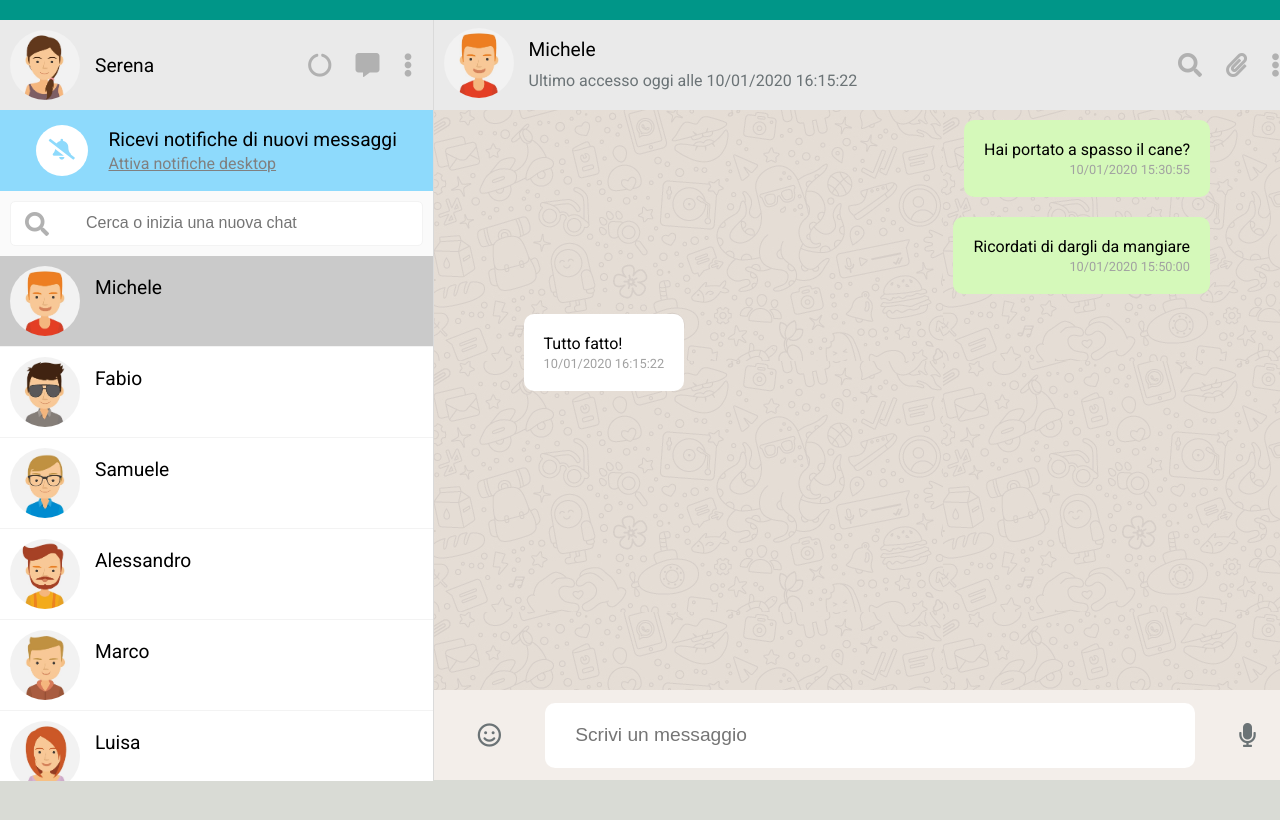
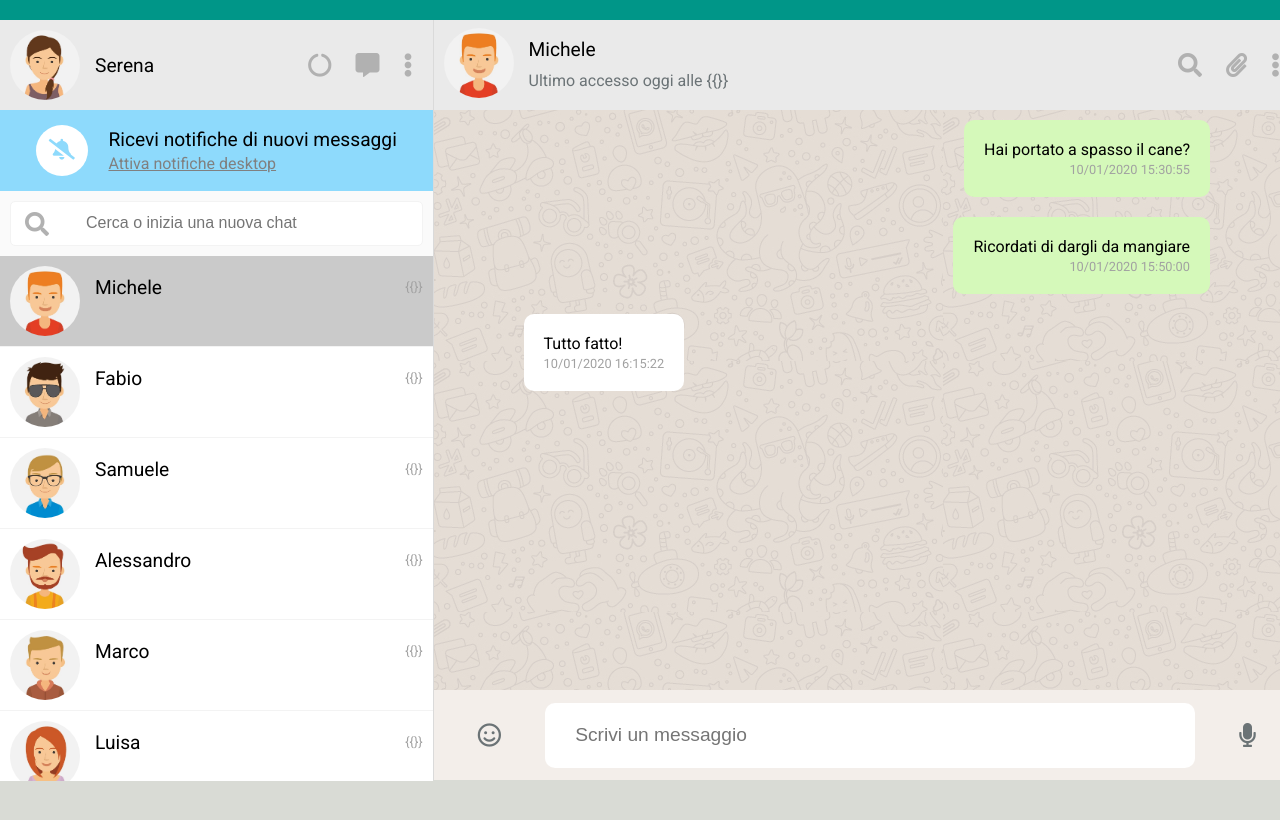
Before and after one commit to alebuttafoco/boolzapp, a plain HTML site: page milestone_5(bonus)/index.html in a window 1280 px wide. Drawn offline with nearby package versions, Linux system fonts and the light colour scheme.

Commit message:
lastAccesso in progress

```diff
--- a/milestone_5(bonus)/assets/css/style.css
+++ b/milestone_5(bonus)/assets/css/style.css
@@ -13,8 +13,11 @@ body{
 }
 
 .name_text{
+    width: 100%;
     font-size: 1.2rem;
     margin: 10px 0;
+    display: flex;
+    justify-content: space-between;
 }
 
 img{
@@ -224,7 +227,7 @@ i,
     position: relative;
 }
 
-.date{
+.date, .date_contacts{
     text-align: right;
     font-size: .8rem;
     color: rgb(161, 161, 161);
--- a/milestone_5(bonus)/assets/js/main.js
+++ b/milestone_5(bonus)/assets/js/main.js
@@ -235,14 +235,9 @@ const app = new Vue({
         },
 
         lastAccess() {
-            let date = 0;
-            this.contacts[this.activeContact].messages.forEach((message) => {
-                if (message.status == "received") {
-                    date = message.date;
-                }
-            })
-            return date;
+
         },
+
 
         showDropMenu(index){
             if (this.chevronDownMenu == false){
--- a/milestone_5(bonus)/index.html
+++ b/milestone_5(bonus)/index.html
@@ -57,7 +57,8 @@
                 v-if="searchWord(searchContact, contacts[index].name) || searchContact == '' "
                 @click="selectContact(el, index)">
                     <img  :src=" './assets/img/avatar' + el.avatar + '.jpg'" alt="">
-                    <span class="name_text">{{el.name}}</span>
+                    <span class="name_text">{{el.name}} <span class="date_contacts">{{}}</span></span>
+
                 </div>
             </div>
 
@@ -76,7 +77,7 @@
 
                     <div class="contact_info">
                         <span class="name_text">{{contacts[activeContact].name}}</span>
-                        <span class="time">Ultimo accesso oggi alle {{lastAccess()}}</span>
+                        <span class="time">Ultimo accesso oggi alle {{}}</span>
                     </div>
                 </div>
 
```
